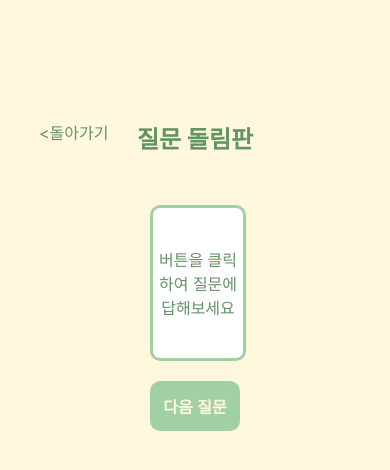
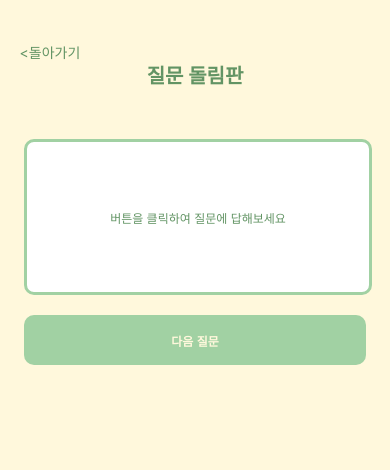
Before and after one commit to subin5874/Random-question-project, a React (Create React App) app: page /randomQuestion in a window 390 px wide. Shown: the top 470 px of the page. Built offline with nearby package versions, Linux system fonts and the light colour scheme.

Commit message:
[Design] 반응형 웹 구현을 위한 미디어 쿼리 추가

```diff
--- a/src/pages/Home.module.css
+++ b/src/pages/Home.module.css
@@ -95,6 +95,10 @@ table {
   padding: 3px 8px;
 }
 
+.question_item {
+  font-size: 14px;
+}
+
 .data_row:hover {
   background-color: #f8eec3;
 }
@@ -114,3 +118,52 @@ table {
   margin-left: 10px;
   font-size: 12px;
 }
+
+/*미디어 쿼리*/
+
+@media (min-width: 1280px) {
+  .main_container {
+    margin: 120px 120px;
+  }
+}
+
+/*태블릿*/
+@media (min-width: 768px) and (max-width: 1199px) {
+  .main_container {
+    margin: 100px 50px;
+  }
+  .question_container {
+    margin: 80px 15% 0 15%;
+  }
+}
+
+/*모바일*/
+@media (min-width: 360px) and (max-width: 767px) {
+  .main_container {
+    margin: 60px 24px;
+  }
+  .main_title {
+    font-size: 20px;
+    font-weight: bold;
+  }
+  .start_btn_container {
+    margin: 30px 10% 0 10%;
+  }
+  .start_btn {
+    font-size: 18px;
+    height: 50px;
+    width: 80%;
+  }
+  .question_container {
+    margin: 0;
+  }
+  .question_list_container {
+    margin-top: 20px;
+  }
+  .list_title {
+    font-size: 11px;
+  }
+  .question_item {
+    font-size: 12px;
+  }
+}
--- a/src/pages/RandomQuestionPage.module.css
+++ b/src/pages/RandomQuestionPage.module.css
@@ -38,3 +38,41 @@
   font-size: 16px;
   font-weight: bold;
 }
+
+@media (min-width: 1280px) {
+  .main_container {
+    margin: 120px 120px;
+  }
+}
+
+/*태블릿*/
+@media (min-width: 768px) and (max-width: 1199px) {
+  .main_container {
+    margin: 100px 50px;
+  }
+}
+
+/*모바일*/
+@media (min-width: 360px) and (max-width: 767px) {
+  .main_container {
+    margin: 60px 24px;
+  }
+  .back_btn {
+    font-size: 14px;
+    top: 5%;
+    left: 5%;
+  }
+  .main_title {
+    font-size: 20px;
+    font-weight: bold;
+  }
+  .randomQuestion_container {
+    margin: 50px 0 0 0;
+  }
+  .content_item {
+    font-size: 12px;
+  }
+  .next_btn {
+    font-size: 12px;
+  }
+}
```
